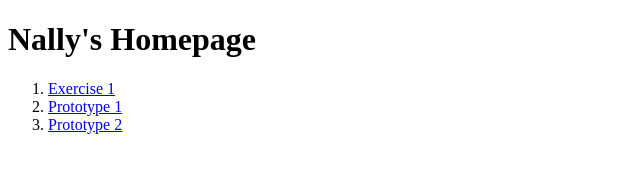
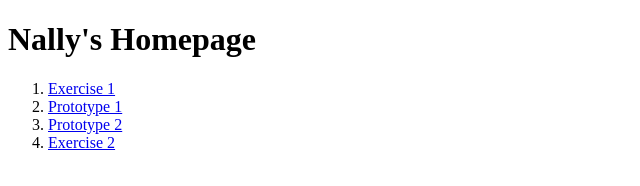
Before and after one commit to NanfangGong/interactive2, a plain HTML site: page index.html in a window 1280 px wide. Shown: the full height of the page, 0-640 px from the left. Drawn offline with Linux system fonts and the light colour scheme.

Commit message:
update
update

```diff
--- a/index.html
+++ b/index.html
@@ -12,6 +12,8 @@
  <li> <a href="exercise-1/index.html">Exercise 1</a></li>
   <li><a href="https://plus.google.com/102933285160414088088/posts/e72kyBy84bW">Prototype 1</a></li>
   <li><a href="https://www.youtube.com/watch?v=OJE2l3TR9z0">Prototype 2</a></li>
+<li> <a href="exercise-2/index.html">Exercise 2</a></li>
+
 </ol>
 </body>
 
```
